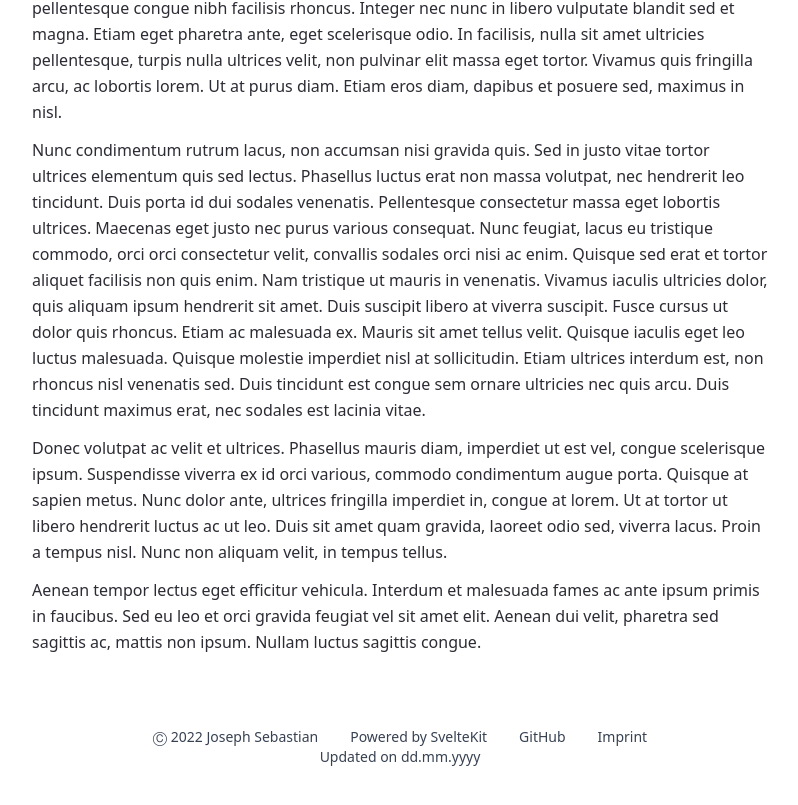
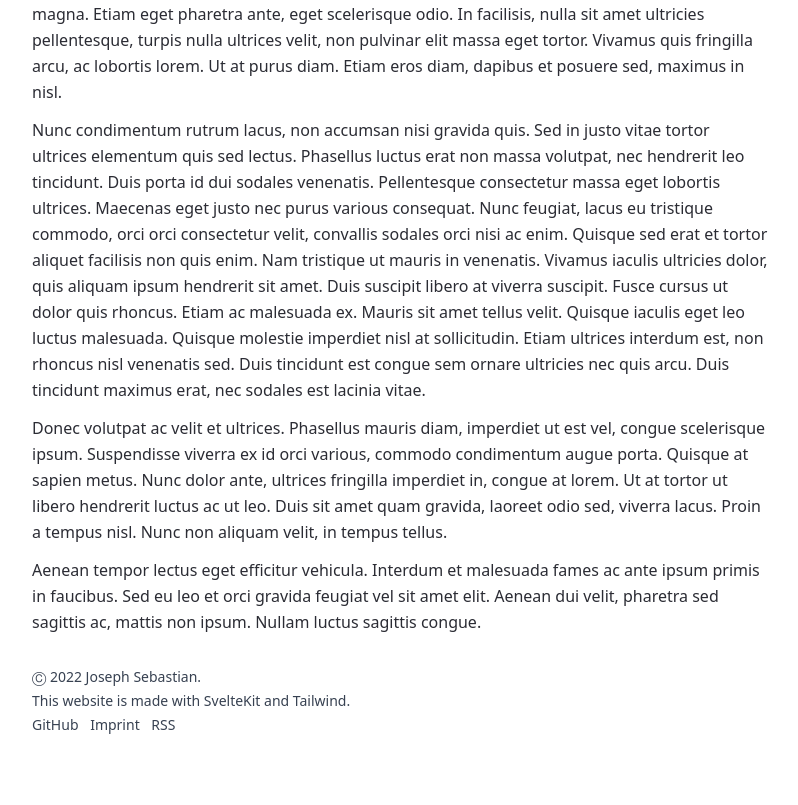
Before and after one commit to alkmst-xyz/website, a SvelteKit app: page / in a window 1280 px wide. Shown: the part 773-1578 px from the top of the page, without its empty margins (240-1038 px from the left). After the commit the page ends 1540 px from the top, so only its background shows below. Built offline with nearby package versions, Linux system fonts and the light colour scheme.

Commit message:
updated Footer styling (#15)

```diff
--- a/src/lib/components/Footer.svelte
+++ b/src/lib/components/Footer.svelte
@@ -1,28 +1,34 @@
-<div>
-	<footer class="text-gray-700 text-sm">
-		<div class="flex flex-col items-center py-10">
-			<div class="flex flex-col items-center md:space-x-8 md:flex-row">
-				<span>Ⓒ 2022 Joseph Sebastian</span>
+<footer
+	class="
+  flex flex-col
+  my-6 px-2 py-2
+  space-y-1
+ text-gray-700 text-sm
+  "
+>
+	<span>Ⓒ 2022 Joseph Sebastian.</span>
 	<span
-					>Powered by
-					<a href="https://kit.svelte.dev/" target="_blank" rel="noopener noreferrer">
-						SvelteKit
-					</a>
-				</span>
-				<span>
+		>This website is made with
+		<a href="https://kit.svelte.dev/" target="_blank" rel="noopener noreferrer">SvelteKit</a>
+		and
+		<a href="https://tailwindcss.com/" target="_blank" rel="noopener noreferrer">Tailwind</a>.</span
+	>
+
+	<!-- TODO: add generated tag
+    <span>Updated on dd.mm.yyyy</span>
+  -->
+
+	<div class="space-x-2">
 		<a href="https://github.com/jspsv/website/" target="_blank" rel="noopener noreferrer">
 			GitHub
 		</a>
-				</span>
-				<span>
 		<a href="/imprint">Imprint</a>
-				</span>
-			</div>
-			<div>
-				<!-- TODO -->
-				<!-- <span>Updated on {{ generated }}</span> -->
-				<span>Updated on dd.mm.yyyy</span>
-			</div>
+		<a href="/">RSS</a>
 	</div>
 </footer>
-</div>
+
+<style>
+	a:hover {
+		@apply text-lightHighlight;
+	}
+</style>
--- a/src/lib/styles/styles.css
+++ b/src/lib/styles/styles.css
@@ -57,7 +57,7 @@ main {
 }
 
 .markdown {
-	@apply break-words my-8;
+	@apply break-words my-2 px-2;
 }
 
 .markdown p {
--- a/src/routes/+layout.svelte
+++ b/src/routes/+layout.svelte
@@ -23,7 +23,7 @@
 		{#key data.path}
 			<Nav activeUrl={data.path} />
 
-			<main class="px-2" in:fade={transitionIn} out:fade={transitionOut}>
+			<main in:fade={transitionIn} out:fade={transitionOut}>
 				<slot />
 			</main>
 		{/key}
--- a/src/routes/+page.svelte
+++ b/src/routes/+page.svelte
@@ -11,7 +11,7 @@
 	<div class="flex justify-center">
 		<picture>
 			<source srcset={logo} type="image/webp" />
-			<img src={logo} alt="Logo" />
+			<img src={logo} alt="logo" width="512" height="512" />
 		</picture>
 	</div>
 
```
Also changed, not shown: package.json (+12 -12 lines), src/routes/posts/0-post.md (+1 -1 lines), 2 other files (tests, documents, lock files or other folders). Lines whose indentation alone changed are shown as unchanged.
